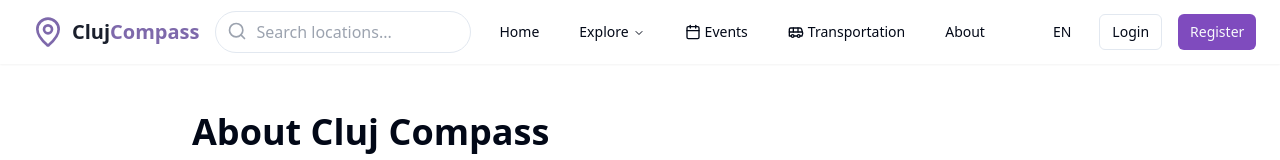
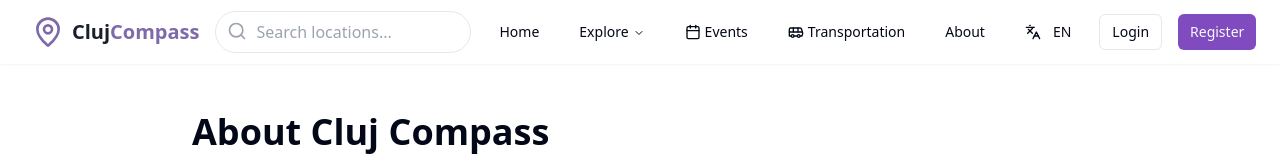
Before and after one commit to Oliviu-nbx/cluj-discovery-hub, a React (Vite) app: page /about in a window 1280 px wide. Shown: the top 160 px of the page. Built offline with nearby package versions, Linux system fonts and the light colour scheme; no server answers.

Commit message:
Fix: LanguageSwitcher import error
Fixes an import error in LanguageSwitcher.tsx related to the 'languages' icon from 'lucide-react'.

```diff
--- a/src/components/LanguageSwitcher.tsx
+++ b/src/components/LanguageSwitcher.tsx
@@ -2,7 +2,7 @@
 import React from "react";
 import { useLanguage } from "@/contexts/LanguageContext";
 import { Button } from "@/components/ui/button";
-import { languages } from "lucide-react";
+import { Languages } from "lucide-react";
 
 interface LanguageSwitcherProps {
   className?: string;
@@ -23,7 +23,7 @@ const LanguageSwitcher: React.FC<LanguageSwitcherProps> = ({ className }) => {
       className={className}
       title={isRomanian ? "Switch to English" : "Schimbă în Română"}
     >
-      <languages className="h-4 w-4 mr-1" />
+      <Languages className="h-4 w-4 mr-1" />
       {isRomanian ? "RO" : "EN"}
     </Button>
   );
```
